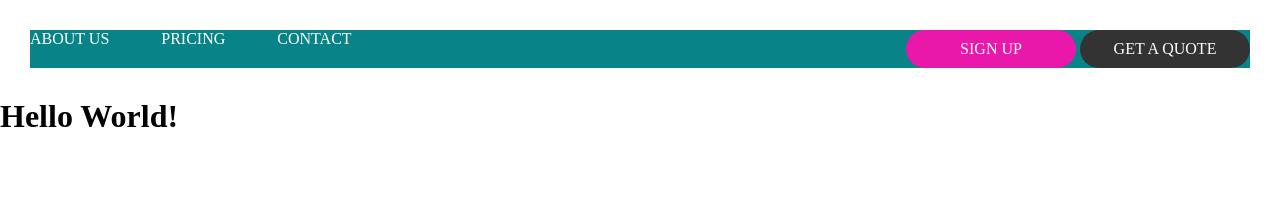
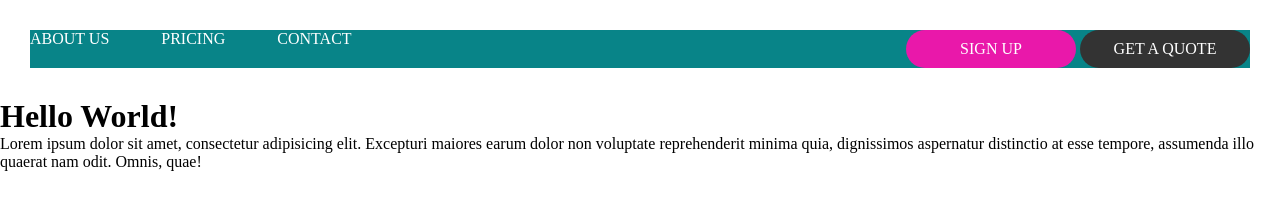
Before and after one commit to thaynamenezes/SASS_Practice, a plain HTML site: page index.html in a window 1280 px wide. Drawn offline with Linux system fonts and the light colour scheme.

Commit message:
paragraph to check code

```diff
--- a/index.html
+++ b/index.html
@@ -15,5 +15,6 @@
           </div>
         </nav>
         <h1>Hello World!</h1>
+        <p>Lorem ipsum dolor sit amet, consectetur adipisicing elit. Excepturi maiores earum dolor non voluptate reprehenderit minima quia, dignissimos aspernatur distinctio at esse tempore, assumenda illo quaerat nam odit. Omnis, quae!</p>
     </body>
 </html>
```
